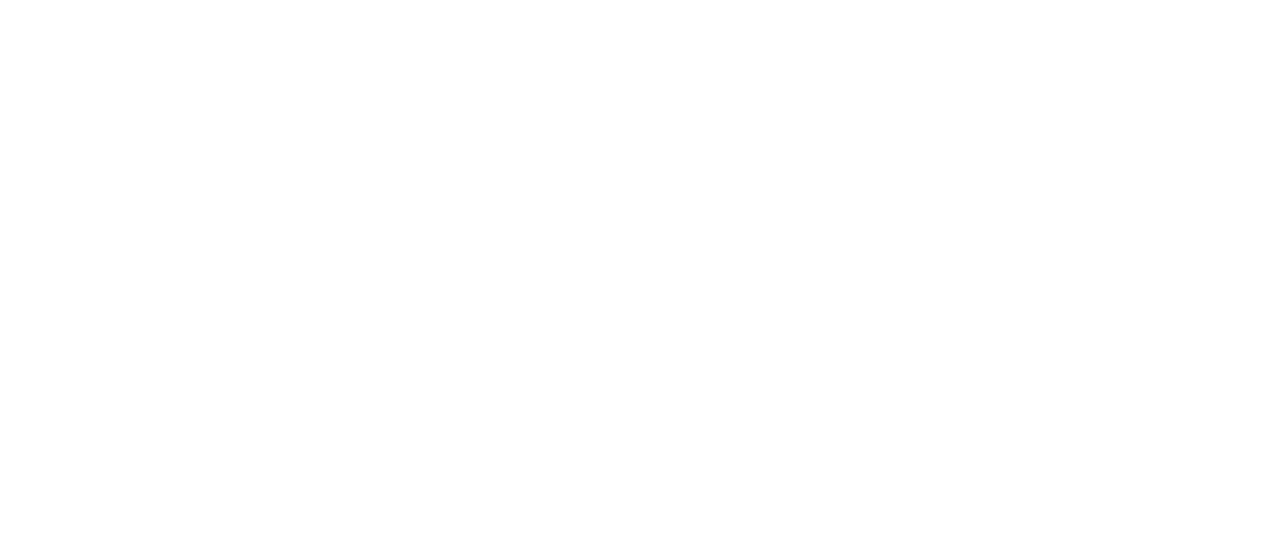
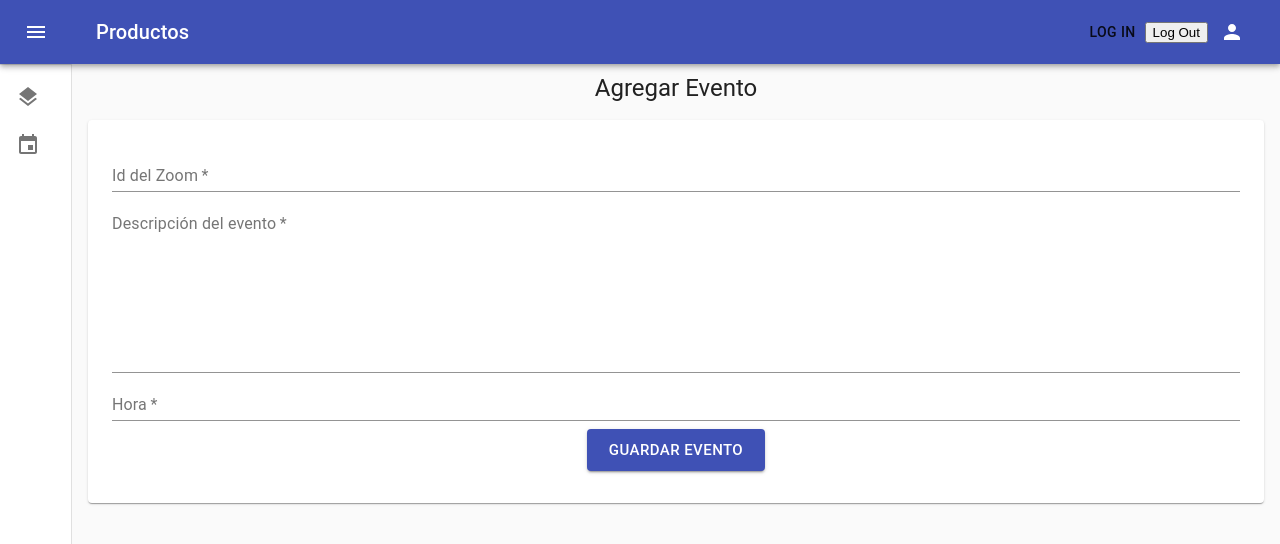
Before and after one commit to josemasa13/doterra-ecommerce, a React (Create React App) app: page /eventos/agregar in a window 1280 px wide. Shown: the top 544 px of the page. Built offline with nearby package versions, Linux system fonts and the light colour scheme.

Commit message:
Agregar Evento

```diff
--- a/src/App.js
+++ b/src/App.js
@@ -6,6 +6,7 @@
 import EventsList from './admin/EventsList'
 import Product from './admin/Product'
 import ProductAdditionForm from './admin/ProductAdditionForm'
+import EventAdditionForm from './admin/EventAdditionForm'
 import { BrowserRouter as Router, Route, Redirect, Link, Switch } from 'react-router-dom'
 import { useAuth0 } from "@auth0/auth0-react";
 
@@ -46,6 +47,10 @@
           <Dashboard main={<EventsList />}/>
         </Route>
 
+        <Route exact path="/eventos/agregar">
+          <Dashboard main={<EventAdditionForm />} />
+        </Route>
+
 
       </Switch>
     </Router>
--- /dev/null
+++ b/src/admin/EventAdditionForm.js
@@ -0,0 +1,83 @@
+import React from "react";
+import { useForm } from "react-hook-form";
+import { FormControl, Typography } from '@material-ui/core';
+import { makeStyles } from '@material-ui/core/styles';
+import Paper from '@material-ui/core/Paper';
+import Grid from '@material-ui/core/Grid';
+import TextField from '@material-ui/core/TextField';
+import Button from '@material-ui/core/Button';
+import { useEffect, useState } from 'react';
+import { Loader } from '../common/Loader'
+import { BrowserRouter as Router, Route, Redirect, Link, Switch, useHistory } from 'react-router-dom'
+
+
+
+const useStyles = makeStyles((theme) => ({
+  paper: {
+    margin: theme.spacing(2),
+    padding: theme.spacing(2),
+    textAlign: 'center',
+    color: theme.palette.text.secondary,
+  },
+
+  margin: {
+    margin: theme.spacing(2),
+  },
+
+  media: {
+    height: 0,
+    paddingTop: '90%', // 16:9
+  },
+
+  margin: {
+    margin: theme.spacing(1),
+  },
+}));
+
+function Saved(props){
+    return(
+        <h2>Tu producto se ha guardado  </h2>
+    )
+
+}
+
+export default function EventAdditionForm(props) {
+    const { register, handleSubmit, watch, errors } = useForm();
+    const [ saved, setSaved ] = useState(false)
+    const [loading, setLoading] = React.useState(false)
+    const history = useHistory();
+
+
+    const onSubmit = data => {
+        setLoading(true)
+        /*createProduct(data)
+        .then((data) => {
+            setSaved(true);
+            setLoading(false);
+
+        })*/
+        history.push('/eventos')
+    };
+
+    const classes = useStyles();
+
+    return (
+        <div className={classes.root}>
+            <Typography className={classes.margin} align="center" variant="h5">Agregar Evento</Typography>
+                <Grid >
+                    <Paper className={classes.paper}>
+                        <form onSubmit={handleSubmit(onSubmit)} className={classes.margin}>
+                            <TextField name="code" fullWidth required id="standard-required" label="Id del Zoom" inputRef={register({ required: true })} />
+                            <TextField name="desc"fullWidth required multiline id="standard-multiline" label="Descripción del evento" rows={8} inputRef={register({ required: true })}  />
+                            <TextField name="hora" fullWidth required id="standard-required" label="Hora" inputRef={register({ required: true })}/>
+                            <Button type="submit" variant="contained" size="large" color="primary" className={classes.margin}>
+                                Guardar Evento
+                            </Button>
+                        </form>
+                        {loading && <Loader/>}
+                        {saved && <h2>El producto se ha agregado</h2>}
+                    </Paper>
+                </Grid>
+        </div>
+      );
+}
--- a/src/admin/EventsList.js
+++ b/src/admin/EventsList.js
@@ -1,5 +1,63 @@
+import { Button } from '@material-ui/core';
+import Table from '@material-ui/core/Table';
+import TableBody from '@material-ui/core/TableBody';
+import TableCell from '@material-ui/core/TableCell';
+import TableContainer from '@material-ui/core/TableContainer';
+import TableHead from '@material-ui/core/TableHead';
+import TableRow from '@material-ui/core/TableRow';
+import Paper from '@material-ui/core/Paper';
+import { useHistory } from "react-router-dom";
+import AddCircleIcon from '@material-ui/icons/AddCircle';
+import DeleteForeverIcon from '@material-ui/icons/DeleteForever';
+import { makeStyles } from '@material-ui/core/styles';
+
+const useStyles = makeStyles((theme) => ({
+    root: {
+      display: 'flex',
+      '& > * + *': {
+        marginLeft: theme.spacing(2),
+      },
+    },
+    table: {
+      minWidth: 650
+    },
+    cover: {
+      width: 150,
+    },
+    icon: {
+      fontSize: 32,
+    }
+  }));
+
+
+
+
 export default function EventsList(props) {
+    const history = useHistory();
+    const classes = useStyles();
+    function handleSection(sectionName) {
+        history.push(`/${sectionName}`)
+      }
     return (
-        <h3>Los eventos se van a desplegar aquí</h3>
+        <div className={classes.root}>
+        <Table  size="medium" aria-label="a dense table">
+        <TableHead>
+        <TableRow>
+
+          <TableCell>
+              <Button variant="contained" color="primary" onClick={() => handleSection('eventos/agregar')} >
+              <AddCircleIcon className="fa fa-plus-circle" />  Crear Evento
+              </Button>
+          </TableCell>
+          <TableCell>
+          <Button variant="contained" color="primary"   >
+              <DeleteForeverIcon /> Borrar Evento
+              </Button>
+          </TableCell>
+
+        </TableRow>
+            </TableHead>
+            </Table>
+        </div>
     )
 }
```
